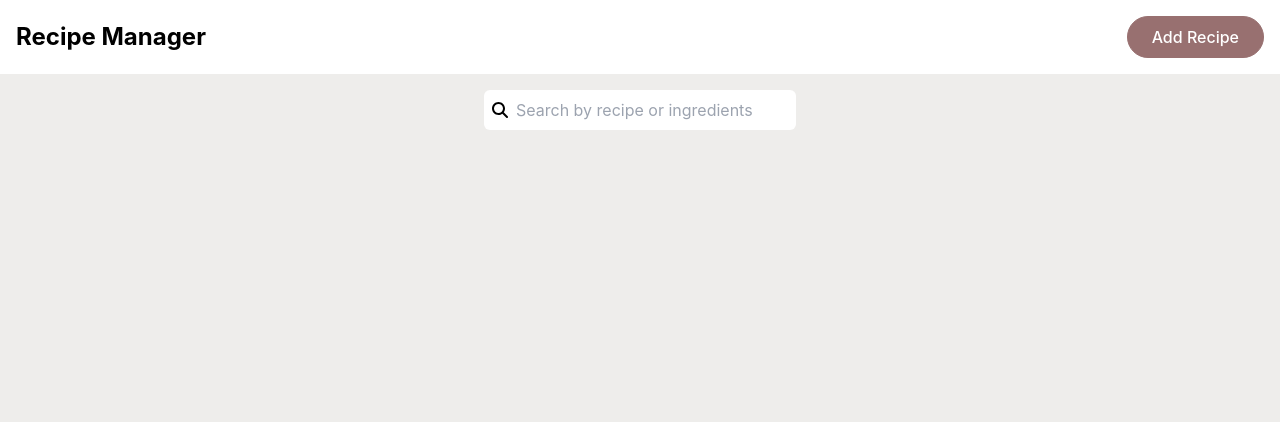
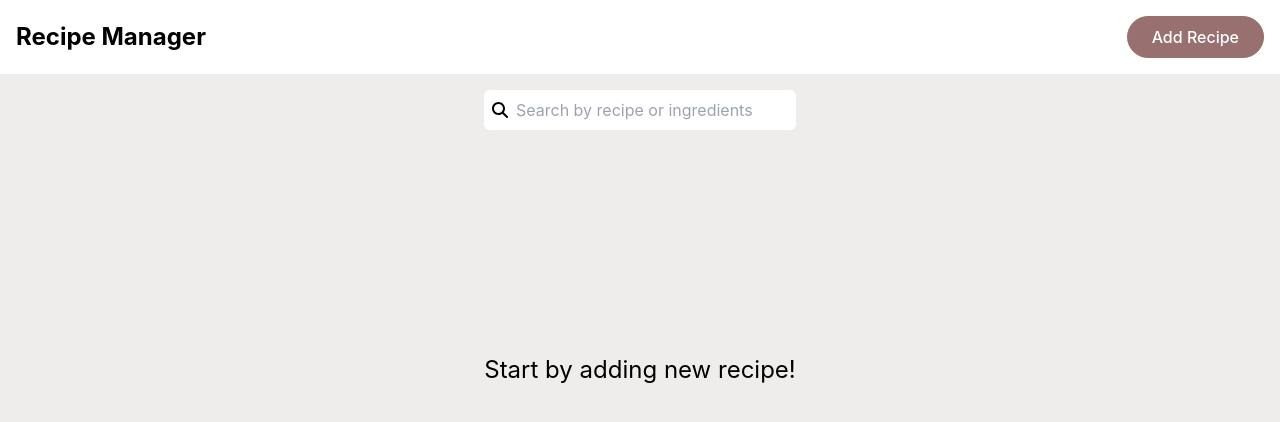
Before and after one commit to sntrix-dev/recipe-manager, a React (Create React App) app: page / in a window 1280 px wide. Shown: the top 422 px of the page. Built offline with nearby package versions, Linux system fonts and the light colour scheme.

Commit message:
bug fixes

```diff
--- a/src/App.jsx
+++ b/src/App.jsx
@@ -15,6 +15,7 @@ function App() {
   const [recipe, setRecipe] = useState([]);
   const [editData, setEditData] = useState(null);
   const [searchTerm, setSearchTerm] = useState("");
+  const [recipesCount, setRecipesCount] = useState(0);
 
   return (
     <div className="App">
@@ -39,10 +40,12 @@ function App() {
           </div>
         </div>
       </div>
+      {!!recipesCount ? (
         <main className="w-full max-w-[1500px] mx-auto px-4 py-10 grid grid-cols-1 lg:grid-cols-2 gap-4">
           <RecipeDataSource
             newRecipe={recipe}
             editData={editData}
+            getRecipesCount={(count) => setRecipesCount(count)}
             onEdit={(data) => {
               setAddModalOpen(true);
               setModalType("edit");
@@ -53,6 +56,11 @@ function App() {
             <Recipe />
           </RecipeDataSource>
         </main>
+      ) : (
+        <div className="w-full min-h-[60vh] flex items-center justify-center">
+          <h3 className="text-2xl">Start by adding new recipe!</h3>
+        </div>
+      )}
       <Modal open={isAddModalOpen} onClose={() => setAddModalOpen(false)}>
         <AddRecipe
           type={modalType}
--- a/src/components/AddRecipeModal.jsx
+++ b/src/components/AddRecipeModal.jsx
@@ -126,7 +126,10 @@ const AddRecipe = ({ type, getData, onClose, data, getEditData }) => {
                 className="flex bg-primary gap-2 items-center py-1.5 px-4 w-max rounded-full text-white"
               >
                 <h4>{ingredient}</h4>
-                <button onClick={() => handleIngredients("delete", ingredient)}>
+                <button
+                  onClick={() => handleIngredients("delete", ingredient)}
+                  type="button"
+                >
                   <CloseIcon />
                 </button>
               </div>
@@ -162,7 +165,10 @@ const AddRecipe = ({ type, getData, onClose, data, getEditData }) => {
                   <div className="font-semibold w-max">Step {index + 1}:</div>{" "}
                   <div className="flex-1">{step}</div>
                 </div>
-                <button onClick={() => handleSteps("delete", step)}>
+                <button
+                  onClick={() => handleSteps("delete", step)}
+                  type="button"
+                >
                   <CloseIcon />
                 </button>
               </div>
--- a/src/components/RecipeDataSource.jsx
+++ b/src/components/RecipeDataSource.jsx
@@ -13,9 +13,14 @@ const RecipeDataSource = ({
   onEdit,
   editData,
   searchTerm,
+  getRecipesCount,
 }) => {
   const [recipes, setRecipes] = useState([]);
   const [filteredRecipe, setFilteredRecipe] = useState([]);
+
+  useEffect(() => {
+    getRecipesCount(recipes.length);
+  }, [recipes]);
 
   // Getting data from localStorage on Mount
   useEffect(() => {
```
Lines whose indentation alone changed are shown as unchanged.
